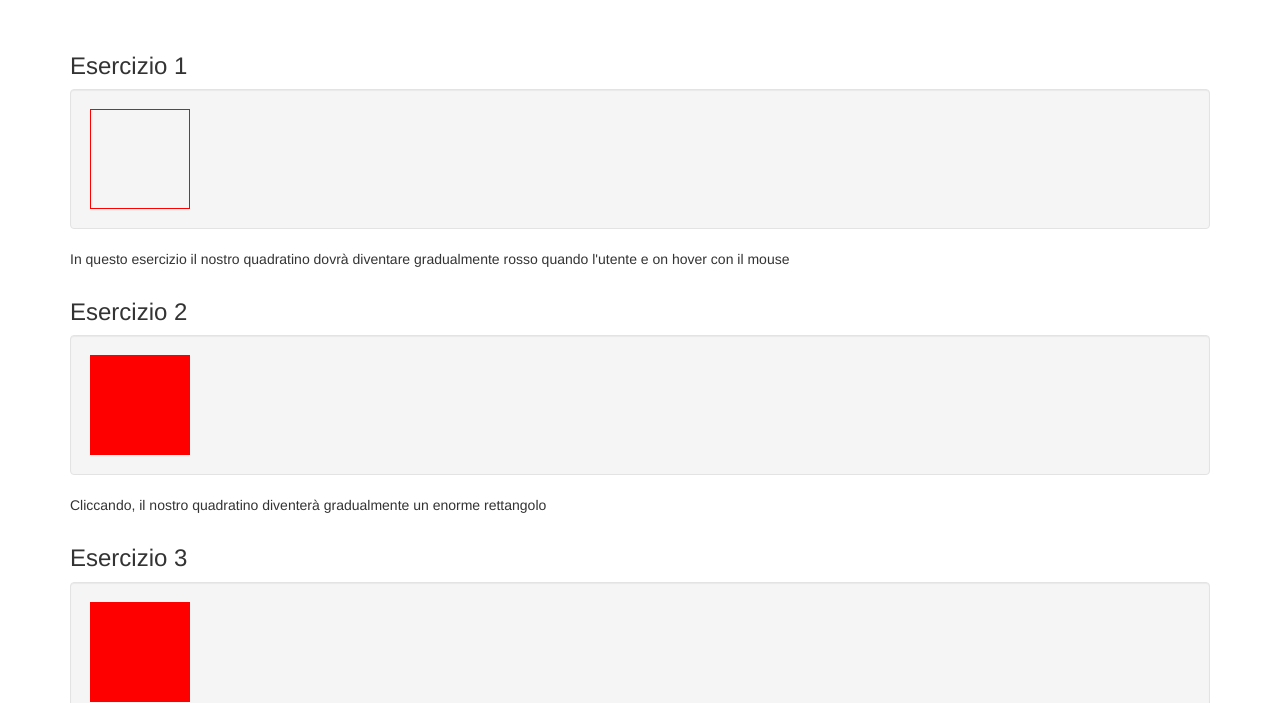
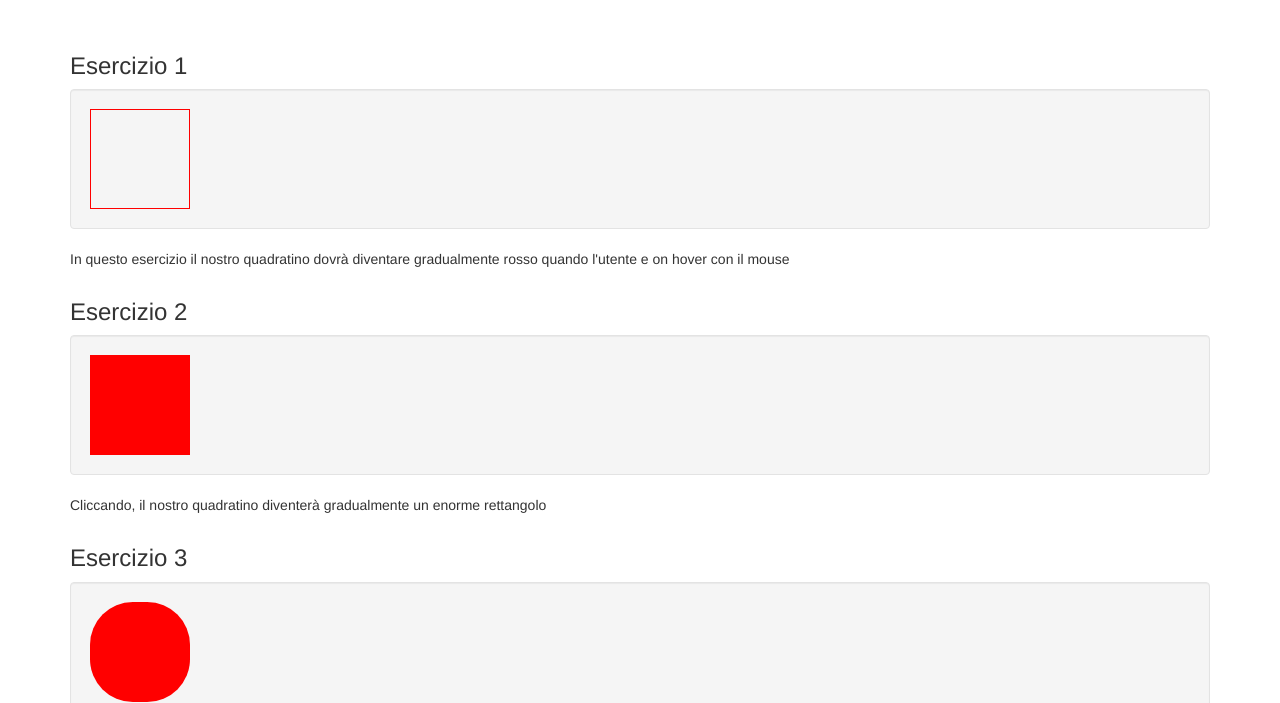
Before and after one commit to PaoloPascucci/html-css-animation-filter, a plain HTML site: page index.html in a window 1280 px wide. In both pictures the pointer is over the element 140 px from the left and 748 px from the top of the page. Shown: the part 97-800 px from the top of the page. Drawn offline with nearby package versions, Linux system fonts and the light colour scheme.

Commit message:
esecizio 3 completo

```diff
--- a/Animation.css
+++ b/Animation.css
@@ -17,3 +17,11 @@
 .ex-2-square:active {
     width: 300px
 }
+
+.ex-3-square {
+    transition: 5s;
+}
+
+.ex-3-square:hover {
+    border-radius: 50%;
+}
```
